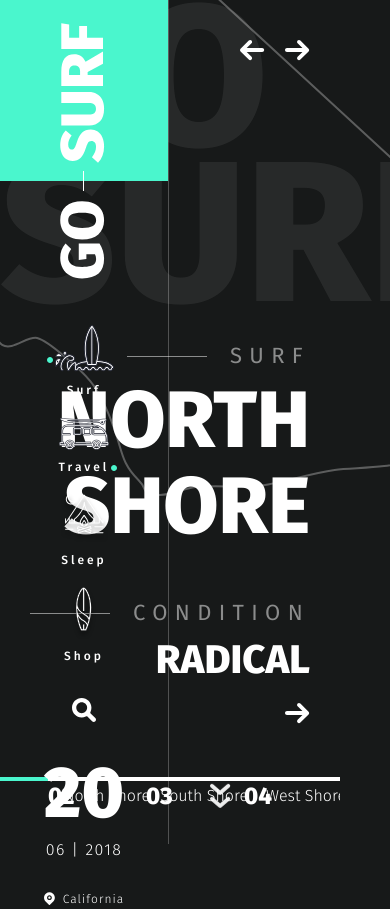
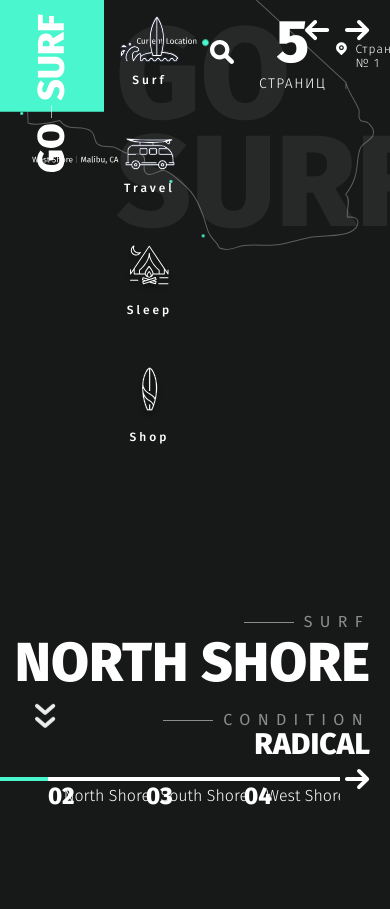
Before and after one commit to sereja-s/prjectFigma1, a website: page app/index.html in a window 390 px wide. Shown: the top 909 px of the page. Drawn offline with nearby package versions, Linux system fonts and the light colour scheme.

Commit message:
Адаптив ( 1-й экран, до 991 px )

```diff
--- a/app/index.html
+++ b/app/index.html
@@ -111,12 +111,12 @@
 			</div>
 
 			<div class="header__date">
-				20
-				<span>06 | 2018</span>
+				5
+				<span>страниц</span>
 			</div>
 
 			<div class="header__location">
-				California
+				страница № 1
 			</div>
 
 		</div>
--- a/app/scss/_media.scss
+++ b/app/scss/_media.scss
@@ -0,0 +1,140 @@
+@media (max-width: 1440px) {
+	.logo {
+		img {
+			width: 104px;
+		}
+	}
+
+	.header__title {
+		font-size: 130px;
+		line-height: 108px;
+		top: 20px;
+		left: 116px;
+	}
+
+	.menu {
+		padding-top: 10px;
+	}
+
+	.header__search {
+		padding-bottom: 8px;
+	}
+
+	.header__date {
+		font-size: 60px;
+		span {
+			font-size: 14px;
+			padding-top: 0;
+			margin-bottom: 5px;
+		}
+	}
+
+	.header__arrows {
+		left: 130px;
+	}
+}
+
+@media (max-width: 1366px) {
+	.header__aside {
+		position: absolute;
+		border-right: none;
+		height: 100%;
+		text-align: left;
+		display: flex;
+	}
+	.menu {
+		padding-top: 0;
+	}
+	.menu__list {
+		text-align: center;
+		li {
+			display: inline-block;
+		}
+		a {
+			padding: 15px;
+		}
+	}
+
+	.header__search {
+		padding: 33px 15px 15px;
+	}
+
+	.header__date {
+		padding: 10px;
+		text-align: center;
+	}
+
+	.header__location {
+		margin-top: 42px;
+	}
+}
+
+@media (max-width: 1200px) {
+	.slider-item__info-title {
+		font-size: 65px;
+	}
+
+	.header__map {
+		svg {
+			width: 600px;
+			height: 250px;
+		}
+	}
+
+	.slider-arrows {
+		top: 20px;
+		right: 20px;
+	}
+
+	.slider-arrows__left {
+		right: 60px;
+	}
+
+	.header__arrows {
+		left: 35px;
+		bottom: 35px;
+	}
+}
+
+@media (max-width: 1000px) {
+	.header__arrows {
+		left: 35px;
+		bottom: 110px;
+	}
+
+	.header__search {
+		padding: 40px 15px 15px;
+	}
+
+	.slider-item__info {
+		right: 20px;
+		bottom: 50px;
+	}
+
+	.slider-item__info-text {
+		font-size: 30px;
+		line-height: 20px;
+		margin-bottom: 15px;
+	}
+
+	.headline-left {
+		font-size: 16px;
+		line-height: 18px;
+		padding-left: 60px;
+	}
+
+	.slider-item__info-suptext {
+		margin-bottom: 5px;
+	}
+
+	.headline-left::before {
+		width: 50px;
+	}
+
+	.slider-item__info-title {
+		font-size: 55px;
+		line-height: 55px;
+		font-weight: 800;
+		margin-bottom: 20px;
+	}
+}
```
Also changed, not shown: app/css/style.min.css.
